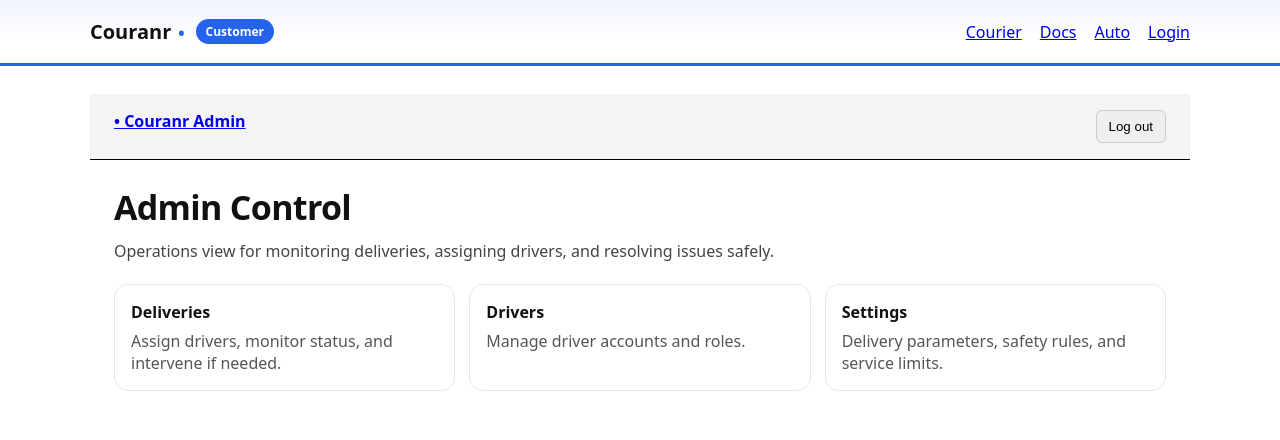
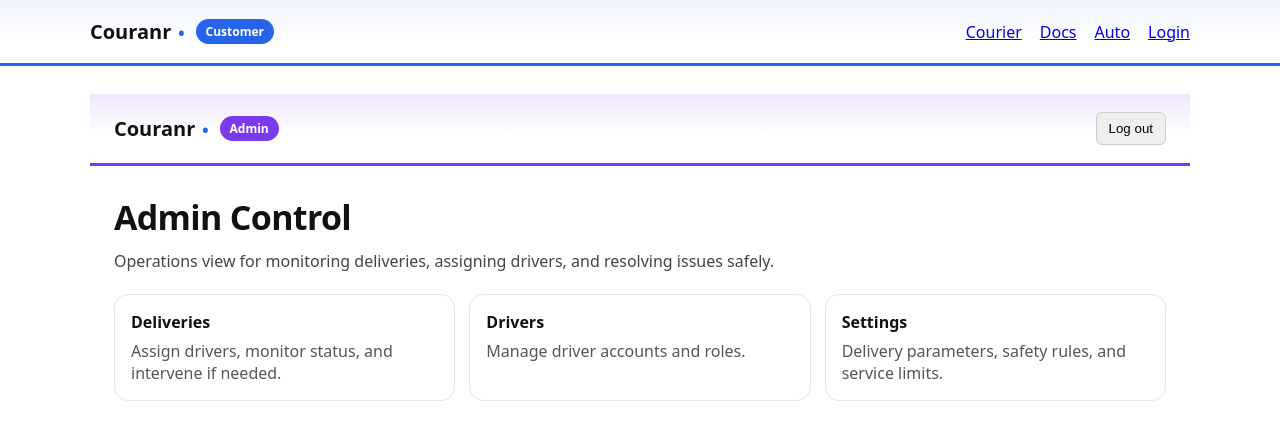
Before and after one commit to kkoly10/couranr-os, a Next.js app: page /admin in a window 1280 px wide. Shown: the top 440 px of the page. Built offline with nearby package versions, Linux system fonts and the light colour scheme; no server answers.

Commit message:
Update layout.tsx

```diff
--- a/app/admin/layout.tsx
+++ b/app/admin/layout.tsx
@@ -1,4 +1,5 @@
-import AdminHeader from "../../components/AdminHeader";
+import Brand from "../../components/Brand";
+import LogoutButton from "../../components/LogoutButton";
 
 export default function AdminLayout({
   children,
@@ -7,8 +8,31 @@ export default function AdminLayout({
 }) {
   return (
     <section>
-      <AdminHeader />
-      <main style={{ padding: 24 }}>{children}</main>
+      <header
+        style={{
+          borderBottom: "3px solid #7c3aed",
+          background:
+            "linear-gradient(180deg, rgba(124,58,237,0.12), #ffffff 60%)",
+        }}
+      >
+        <div
+          style={{
+            maxWidth: 1100,
+            margin: "0 auto",
+            padding: "18px 24px",
+            display: "flex",
+            justifyContent: "space-between",
+            alignItems: "center",
+          }}
+        >
+          <Brand href="/admin" role="admin" />
+          <LogoutButton />
+        </div>
+      </header>
+
+      <main style={{ maxWidth: 1100, margin: "0 auto", padding: "28px 24px" }}>
+        {children}
+      </main>
     </section>
   );
 }
```
